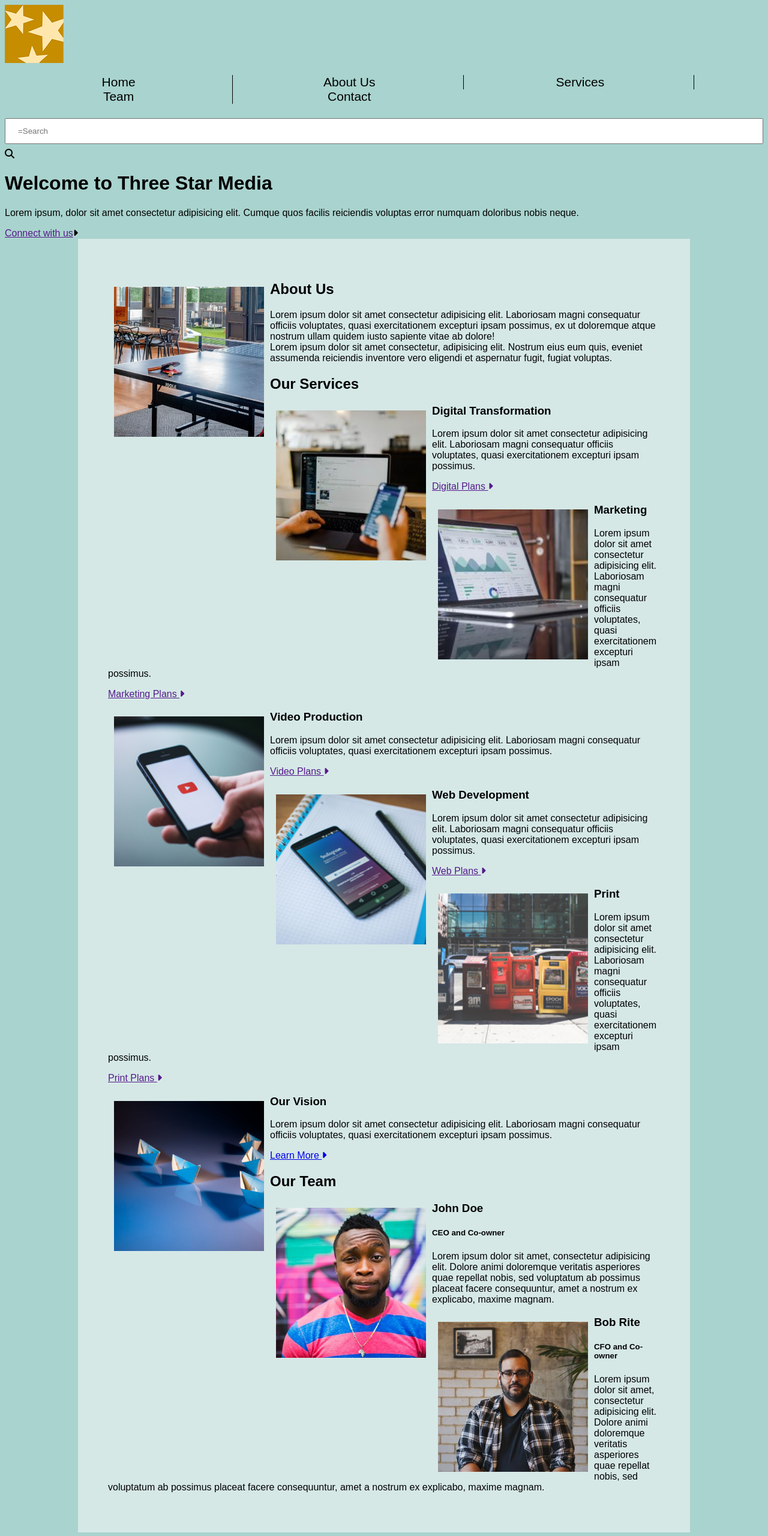
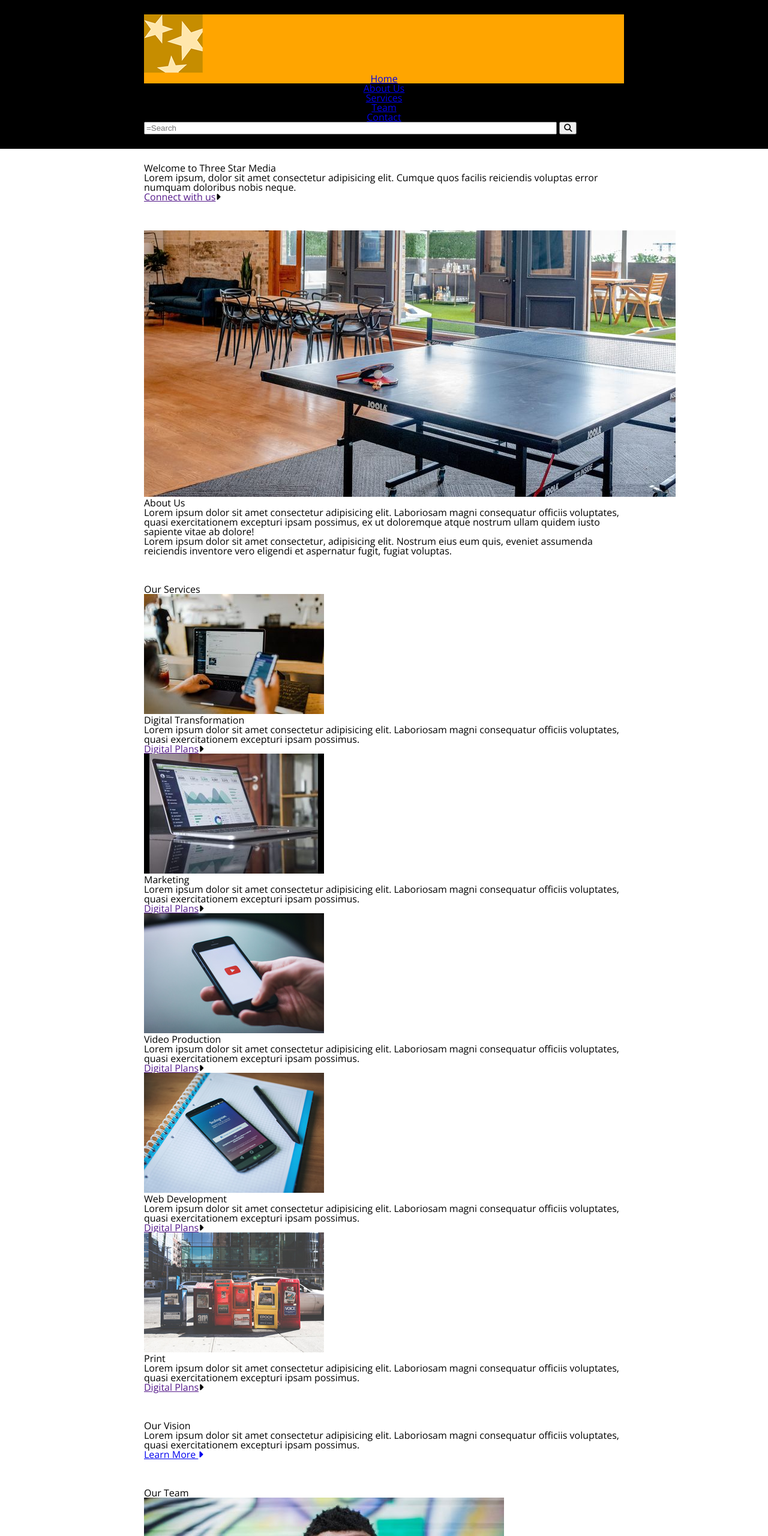
Before and after one commit to nathalyatinoco/nathalyatinoco.github.io, a plain HTML site: page final-project/index.html in a window 1280 px wide. Shown: the top 2560 px of the page at 60% size. Drawn offline with nearby package versions, Linux system fonts and the light colour scheme; files that its build step writes are made by us from their sources.

Commit message:
UPDATES HTML

```diff
--- /dev/null
+++ b/final-project/CSS/main.css
@@ -0,0 +1,117 @@
+/* http://meyerweb.com/eric/tools/css/reset/
+   v2.0 | 20110126
+   License: none (public domain)
+*/
+
+html, body, div, span, applet, object, iframe,
+h1, h2, h3, h4, h5, h6, p, blockquote, pre,
+a, abbr, acronym, address, big, cite, code,
+del, dfn, em, img, ins, kbd, q, s, samp,
+small, strike, strong, sub, sup, tt, var,
+b, u, i, center,
+dl, dt, dd, ol, ul, li,
+fieldset, form, label, legend,
+table, caption, tbody, tfoot, thead, tr, th, td,
+article, aside, canvas, details, embed,
+figure, figcaption, footer, header, hgroup,
+menu, nav, output, ruby, section, summary,
+time, mark, audio, video {
+	margin: 0;
+	padding: 0;
+	border: 0;
+	font-size: 100%;
+	font: inherit;
+	vertical-align: baseline;
+}
+/* HTML5 display-role reset for older browsers */
+article, aside, details, figcaption, figure,
+footer, header, hgroup, menu, nav, section {
+	display: block;
+}
+body {
+	line-height: 1;
+}
+ol, ul {
+	list-style: none;
+}
+blockquote, q {
+	quotes: none;
+}
+blockquote:before, blockquote:after,
+q:before, q:after {
+	content: '';
+	content: none;
+}
+table {
+	border-collapse: collapse;
+	border-spacing: 0;
+}
+
+
+
+***************************************************
+
+<!------ADDING STYLE------->
+
+*,
+*:before,
+*:after {
+    box-sizing: border-box;
+}
+
+body {
+  font-family: 'Open Sans', sans-serif;
+  margin: 0;
+}
+
+.wrapper {
+  padding: 1.5rem;
+  margin: auto;
+}
+
+header {
+  background-color: black;
+}
+
+nav {
+  background-color: orange;
+}
+
+nav ul li:nth-child(n+2), nav form{
+  background-color: black;
+}
+
+nav ul {
+  text-align: center;
+}
+
+form input {
+  width: 85%;
+}
+
+<!------WELCOME SECTION------->
+
+.banner {
+  background-image: url(../images/main-banner.jpg);
+}
+
+
+.banner h1 {
+  font-size: 62px;
+  color: black;
+
+}
+
+
+
+
+
+
+
+
+
+
+@media screen and (min-width: 800px){
+  .wrapper {
+      width: 800px;
+  }
--- a/final-project/index.html
+++ b/final-project/index.html
@@ -20,10 +20,13 @@
 </head>
 
 <body>
-<!--Creates the nav section using a unordered list-->
-    <div class="header">
+
+  <header>
+      <!--Creates a class= "wrapper" to center the content-->
+        <div class="wrapper">
+
+            <!--Creates a logo image and the nav section using a unordered list-->
             <nav>
-            <div class="topnav">
                 <img src="images/logo.png" alt="logo"/>
                     <ul>
                         <li><a class="active" href="#">Home</a></li>
@@ -32,112 +35,162 @@
                         <li><a href="#">Team</a></li>
                         <li><a href="#">Contact</a></li>
                     </ul>
-                <!--Creates the search container usingn a form-->
-                <div class="search-container">
+
+                <!--Creates the search container usingn a form and submit button with icon from Fontawesome-->
                     <form action="/action_page.php">
                         <input type="text" placeholder="=Search" name="search">
-                        <i class="fa-solid fa-magnifying-glass"></i>
+                        <button type="submit"><i class="fa-solid fa-magnifying-glass"></i></button>
                     </form>
+            </nav>
         </div>
-            </div>
-        </nav>
-
-<!--Creates the welcome banner with link buttom-->
-        <div class="intro-banner">
-            <div class="intro-text">
-                <h1>Welcome to Three Star Media</h1>
-                    <p>Lorem ipsum, dolor sit amet consectetur adipisicing elit. Cumque quos facilis reiciendis voluptas error numquam doloribus nobis neque.</p>
-                    <!--Connect to a link-->
-                    <a href="" class="boton">Connect with us</a><i class="fa-solid fa-caret-right"></i>
-            </div>
-        </div>
-    </div>
+    </header>
 
 
     <main>
+        <!--Creates a class= "wrapper" to center the content and not affect the background of the web-->
+        <div class="wrapper">
+
+            <!--Creates the welcome banner with link buttom-->
+            <div id="banner">
+                <h1>Welcome to Three Star Media</h1>
+                <p>Lorem ipsum, dolor sit amet consectetur adipisicing elit. Cumque quos facilis reiciendis voluptas error numquam doloribus nobis neque.</p>
+                <!--Connect to a link ussing a icon from Fontawesome-->
+                <a href="" class="button">Connect with us</a><i class="fa-solid fa-caret-right"></i>
+            </div>
+        </div>
+    </main>
+
+
+    <!--Creates a class= "wrapper" to only center and modify this content-->
+    <section id="about">
+
+        <div class="wrapper">
             <!--Creates "About Us" section, attaching an image, a heading, and two paragraphs-->
-        <section class="about-us">
             <img id="about-us" src="images/about-us.jpg" alt="About Us">
             <h2>About Us</h2>
             <p> Lorem ipsum dolor sit amet consectetur adipisicing elit. Laboriosam magni consequatur officiis voluptates, quasi exercitationem excepturi ipsam possimus, ex ut doloremque atque nostrum ullam quidem iusto sapiente vitae ab dolore! <br> <!--The Line Break element allows to separe the paragraphs-->Lorem ipsum dolor sit amet consectetur, adipisicing elit. Nostrum eius eum quis, eveniet assumenda reiciendis inventore vero eligendi et aspernatur fugit, fugiat voluptas.
             </p>
+        </div>
     </section>
 
 
-<!--Creates "Our Services" section with multiples div inside with an image, a heading, a paragraph and a link to connect a page-->
-        <section class="our-services">
+    <section id="services">
+
+        <!--Creates a class= "wrapper" to only center and modify this content-->
+        <div class="wrapper">
             <h2>Our Services</h2>
-            <div class="digital-transformation">
+
+            <!--Creates "Our Services" class (parent) with multiples div inside (childs) that are all the services offered: with an image, a heading, a paragraph and a link to connect a page-->
+                <div class="services">
+
+                    <div class="multiple-services">
                         <img id="digital-transformation" src="images/digital.jpg" alt="Digital Transformation">
                         <h3>Digital Transformation</h3>
                         <p>Lorem ipsum dolor sit amet consectetur adipisicing elit. Laboriosam magni consequatur officiis voluptates, quasi exercitationem excepturi ipsam possimus.</p>
-                <a href="">Digital Plans <i class="fa-solid fa-caret-right"></i></a>
+                        <a href="" class="button-services">Digital Plans</a><i class="fa-solid fa-caret-right"></i>
                     </div>
 
-            <div class="marketing">
+
+
+                    <div class="multiple-services">
                         <img id="marketing" src="images/marketing.jpg" alt="Marketing">
                         <h3>Marketing</h3>
                         <p>Lorem ipsum dolor sit amet consectetur adipisicing elit. Laboriosam magni consequatur officiis voluptates, quasi exercitationem excepturi ipsam possimus.</p>
-                <a href="">Marketing Plans <i class="fa-solid fa-caret-right"></i></a>
+                        <a href="" class="button-services">Digital Plans</a><i class="fa-solid fa-caret-right"></i>
                     </div>
 
-            <div class="video">
+
+
+
+                    <div class="multiple-services">
                         <img id="video-production" src="images/video.jpg" alt="Video Production">
                         <h3>Video Production</h3>
                         <p>Lorem ipsum dolor sit amet consectetur adipisicing elit. Laboriosam magni consequatur officiis voluptates, quasi exercitationem excepturi ipsam possimus.</p>
-                <a href="">Video Plans <i class="fa-solid fa-caret-right"></i></a>
+                        <a href="" class="button-services">Digital Plans</a><i class="fa-solid fa-caret-right"></i>
                     </div>
 
-            <div class="web">
+
+
+                    <div class="multiple-services">
                         <img id="web-development" src="images/web.jpg" alt="Web Development">
                         <h3>Web Development</h3>
                         <p>Lorem ipsum dolor sit amet consectetur adipisicing elit. Laboriosam magni consequatur officiis voluptates, quasi exercitationem excepturi ipsam possimus.</p>
-                <a href="">Web Plans <i class="fa-solid fa-caret-right"></i></a>
+                        <a href="" class="button-services">Digital Plans</a><i class="fa-solid fa-caret-right"></i>
                     </div>
 
-            <div class="print">
+
+
+                    <div class="multiple-services">
                         <img id="print" src="images/print.jpg" alt="Print">
                         <h3>Print</h3>
                         <p>Lorem ipsum dolor sit amet consectetur adipisicing elit. Laboriosam magni consequatur officiis voluptates, quasi exercitationem excepturi ipsam possimus.</p>
-                <a href="">Print Plans <i class="fa-solid fa-caret-right"></i></a>
+                        <a href="" class="button-services">Digital Plans</a><i class="fa-solid fa-caret-right"></i>
                     </div>
+
+                </div>
+
+        </div>
+
     </section>
 
-<!--Creates "Our vision" using a div to display a background image and a paragraph with a link buttom-->
-        <div class="our-vision">
-            <img id="our-vision" src="images/vision.jpg" alt="our-vision">
-                <h3>Our Vision</h3>
+
+    <section id="our-vision">
+
+         <!--Creates a class= "wrapper" to only center and modify this content-->
+         <div class="wrapper">
+            <h2>Our Vision</h2>
             <p>Lorem ipsum dolor sit amet consectetur adipisicing elit. Laboriosam magni consequatur officiis voluptates, quasi exercitationem excepturi ipsam possimus.</p>
-                <a href="/">Learn More <i class="fa-solid fa-caret-right"></i></a>
+
+            <!--Connect to a link ussing a icon from Fontawesome-->
+            <a href="/" class="button">Learn More <i class="fa-solid fa-caret-right"></i></a>
         </div>
 
-<!--Creates "Our Team" section with a class for each member with an image, two headings that defines the most important content, and a paragraph for the bio. -->
-        <section class="our-team">
+    </section>
+
+
+    <section id="our-team">
+
+        <!--Creates a class= "wrapper" to only center and modify this content-->
+        <div class="wrapper">
             <h2>Our Team</h2>
-            <div class="john-doe">
+
+                <!--Creates a "team-box" that contain a unique style only for this class-->
+                <div class="team-box">
+
+                    <!--Creates a "team-persona" that contain a unique style for the people who work on this team-->
+                    <div class="team-persona">
                         <img id="john-doe" src="images/john.jpg" alt="John Doe">
                         <h3>John Doe</h3>
                         <h5>CEO and Co-owner</h5>
+                        <hr>
                         <p>Lorem ipsum dolor sit amet, consectetur adipisicing elit. Dolore animi doloremque veritatis asperiores quae repellat nobis, sed voluptatum ab possimus placeat facere consequuntur, amet a nostrum ex explicabo, maxime magnam.</p>
                     </div>
 
-            <div class="bob-rite">
+                    <div class="team-persona">
                         <img id="bob-rite" src="images/bob.jpg" alt="Bob Rite">
                         <h3>Bob Rite</h3>
                         <h5>CFO and Co-owner</h5>
-                <p>
-                    Lorem ipsum dolor sit amet, consectetur adipisicing elit. Dolore animi doloremque veritatis asperiores quae repellat nobis, sed voluptatum ab possimus placeat facere consequuntur, amet a nostrum ex explicabo, maxime magnam.
-                </p>
+                        <hr>
+                        <p>Lorem ipsum dolor sit amet, consectetur adipisicing elit. Dolore animi doloremque veritatis asperiores quae repellat nobis, sed voluptatum ab possimus placeat facere consequuntur, amet a nostrum ex explicabo, maxime magnam.</p>
                     </div>
+
+                </div>
+
+        </div>
+
     </section>
-    </main>
 
-<!--Creates "Contact Us" section, using a form with three input fields and one submit button-->
-        <section class="contact-us">
+
+    <section id="contact-us">
+
+        <!--Creates a class= "wrapper" to only center and modify this content-->
+        <div class="wrapper">
             <h2>Contact Us</h2>
-            <div class="send-us-a-message">
             <h3>Send us a message</h3>
 
+                <!--Creates "Contact Us" form with three input fields and one submit button-->
+
+                <div class="form">
                     <form action="Contact.html" method="post">
                         <label for="fullname">Full Name</label>
                         <input id="fullname" type="text">
@@ -156,39 +209,67 @@
                     <input type="submit" value="Send">
                 </div>
 
+        </div>
+
+    </section>
+
+
+    <section id="hours-of-operation">
+
+        <!--Creates a class= "wrapper" to only center and modify this content-->
+        <div class="wrapper">
+            <h2>Hours of Operation</h2>
+
                 <!--Days and Hours of operation are displayed in a table, that allows arrange data into rows and columns.-->
-            <div class="hours-of-operation">
-                <h2>Hours of Operation</h2>
 
                 <table>
                     <tr>
                         <th>Days</th>
                         <th>Hours</th>
                     </tr>
+
                     <tr>
                         <td>Monday-Friday</td>
                         <td>9 AM - 6 PM</td>
                     </tr>
+
                     <tr>
                         <td>Saturday - Sunday</td>
                         <td>Closed</td>
                     </tr>
+
                 </table>
-            </div>
 
-<!--Emmbed a map using Google Map, pick the location, click embed map, copy the displayed HTML code and paste it here-->
-            <div class="map">
-                <h2>Location</h2>
-                <a href="https://maps.google.com" target="_blank"></a>
-                <iframe src="https://www.google.com/maps/embed?pb=!1m14!1m8!1m3!1d11215.778910497265!2d-75.754937!3d45.349928!3m2!1i1024!2i768!4f13.1!3m3!1m2!1s0x0%3A0xc6cc467725843e2b!2sAlgonquin%20College%20Ottawa%20Campus!5e0!3m2!1sen!2sca!4v1659368429919!5m2!1sen!2sca" width="600" height="450" style="border:0;" allowfullscreen="" loading="lazy" referrerpolicy="no-referrer-when-downgrade"></iframe>
         </div>
 
     </section>
 
+
+    <section id="location">
+
+        <!--Creates a class= "wrapper" to only center and modify this content-->
+        <div class="wrapper">
+            <h2>Location</h2>
+
+            <!--Emmbed a map using Google Map, pick the location, click embed map, copy the displayed HTML code and paste it here-->
+
+            <a href="https://maps.google.com" target="_blank"></a>
+            <iframe src="https://www.google.com/maps/embed?pb=!1m14!1m8!1m3!1d11215.778910497265!2d-75.754937!3d45.349928!3m2!1i1024!2i768!4f13.1!3m3!1m2!1s0x0%3A0xc6cc467725843e2b!2sAlgonquin%20College%20Ottawa%20Campus!5e0!3m2!1sen!2sca!4v1659368429919!5m2!1sen!2sca" width="600" height="450" style="border:0;" allowfullscreen="" loading="lazy" referrerpolicy="no-referrer-when-downgrade"></iframe>
+
+        </div>
+
+    </section>
+
+    <footer>
+        <!--Creates a class= "wrapper" to only center and modify this content-->
+        <div class="wrapper">
+
             <!--Creates "footer" section with copyright information and related link-->
-    <footer>
-        <p>Copyright Three Star Media, 2020 <br> All images are taken from <a href="https://www.unsplash.com">Unsplash</a></p>
+            <p>©Copyright Three Star Media, 2020 <br> All images are taken from <a href="https://www.unsplash.com">Unsplash</a></p>
+        </div>
+
     </footer>
+
 </body>
 
 </html>
```
Lines whose indentation alone changed are shown as unchanged.
